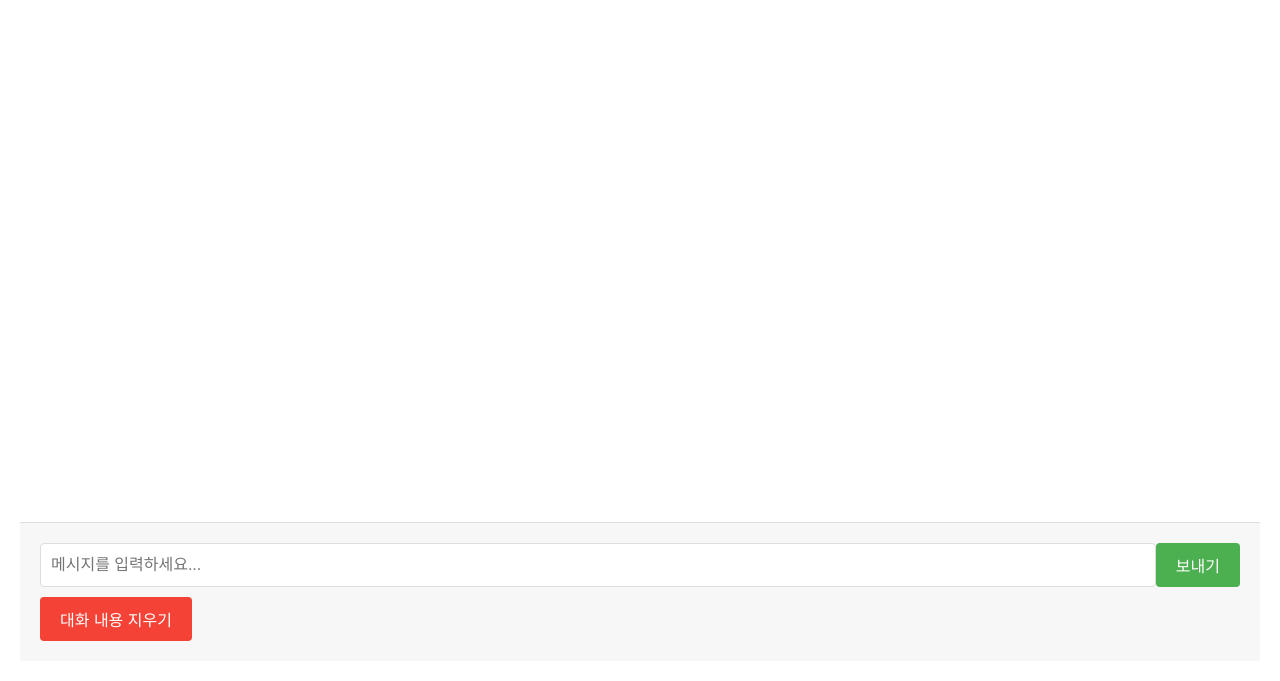
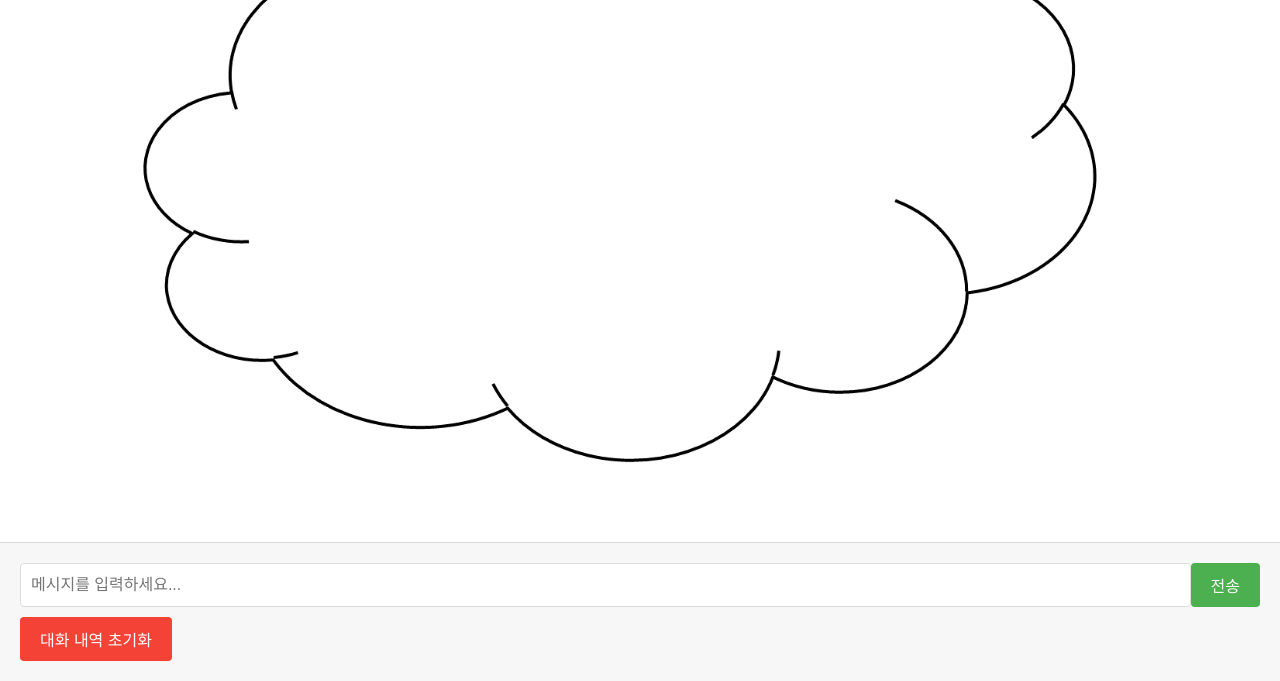
Before and after one commit to EOM0722/Chatbot, a plain HTML site: page index.html in a window 1280 px wide. Shown: the part 119-800 px from the top of the page. Drawn offline with Linux system fonts and the light colour scheme; files that its build step writes are made by us from their sources.

Commit message:
Update index.html

```diff
--- a/index.html
+++ b/index.html
@@ -1,30 +1,32 @@
+html code
 <!DOCTYPE html>
 <html lang="ko">
 <head>
     <meta charset="UTF-8">
     <meta name="viewport" content="width=device-width, initial-scale=1.0">
     <title>통생명책 저자AI와의 Book Concert</title>
-    <link rel="stylesheet" href="styles.css">
+    <link rel="stylesheet" href="css/styles.css">
 </head>
 <body>
     <div class="container">
         <h1>통생명책 저자AI와의 Book Concert</h1>
         <div id="chat-area">
-            <div id="chalkboard">
-                <div id="chatbox"></div>
-            </div>
             <div id="character">
                 <img id="emoji-image" src="character-image.png" alt="AI 캐릭터">
             </div>
-        </div>
-        <div id="input-container">
-            <div id="input-area">
-                <input type="text" id="user-input" placeholder="메시지를 입력하세요...">
-                <button id="send-button">보내기</button>
+            <div id="bubble">
+                <img src="bubble.png" alt="말풍선">
+                <div id="chatbox"></div>
             </div>
-            <button id="clear-history">대화 내용 지우기</button>
         </div>
     </div>
-    <script src="script.js"></script>
+    <div id="input-container">
+        <div id="input-area">
+            <input type="text" id="user-input" placeholder="메시지를 입력하세요...">
+            <button id="send-button">전송</button>
+        </div>
+        <button id="clear-history">대화 내역 초기화</button>
+    </div>
+    <script src="js/script.js"></script>
 </body>
 </html>
```
